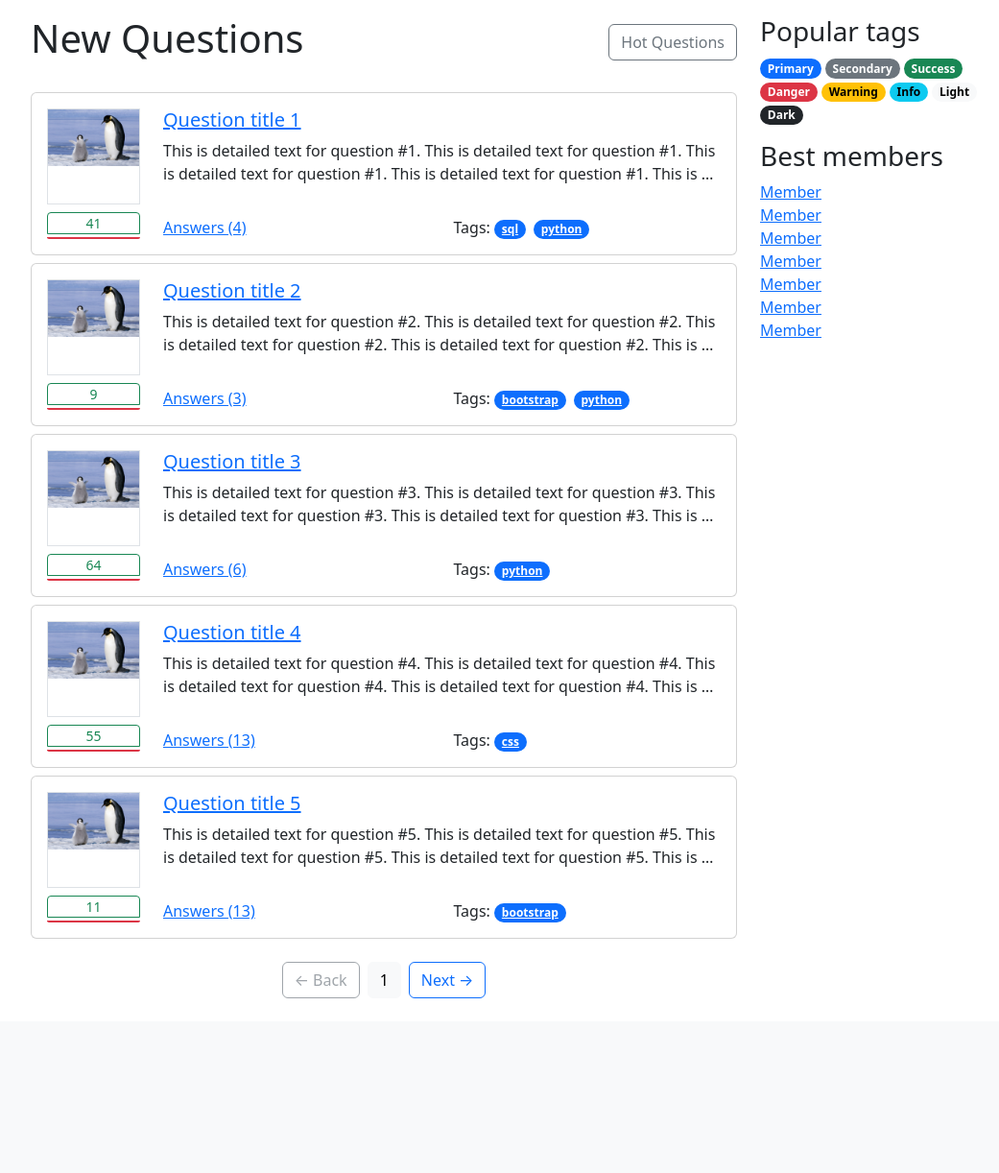
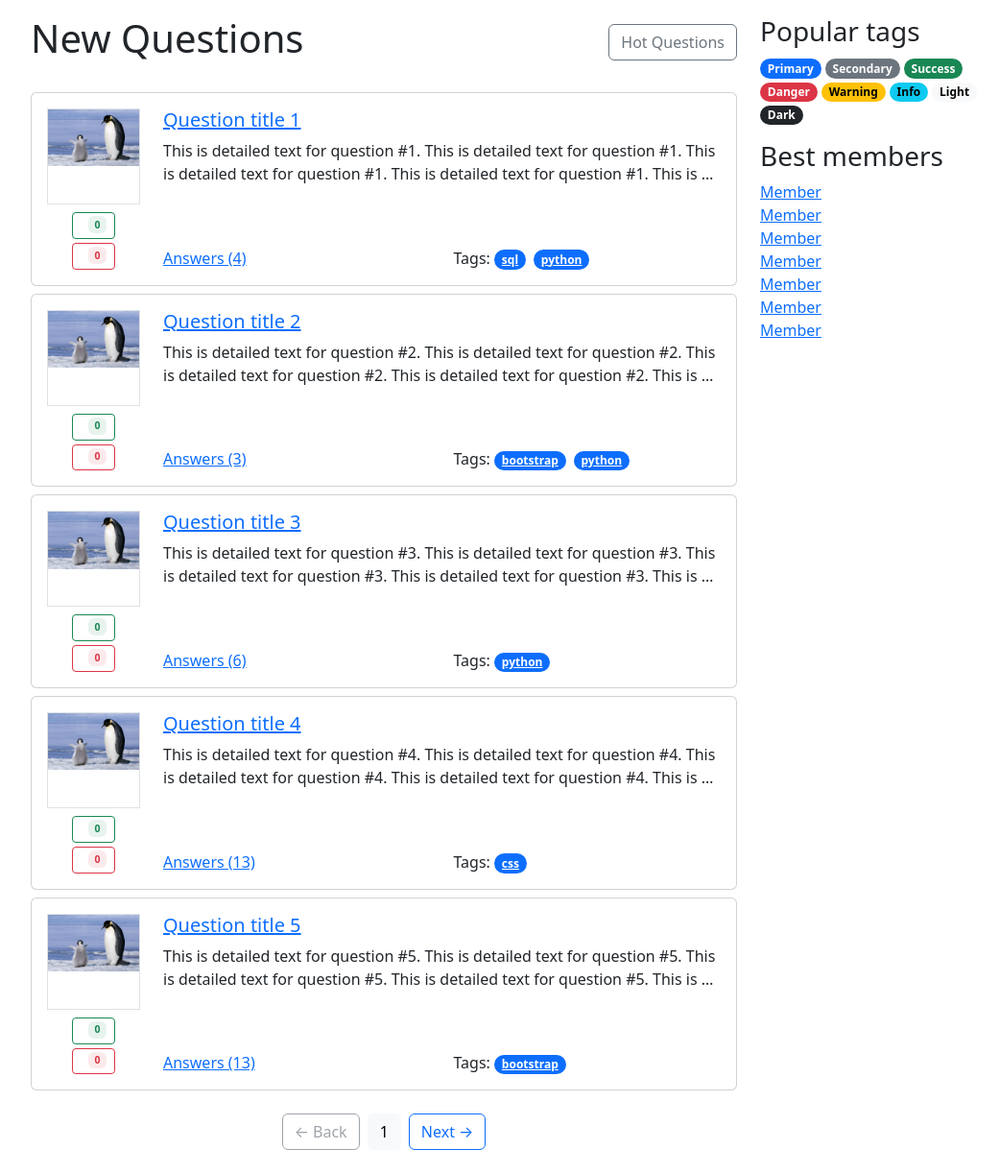
Before and after one commit to Vladip48/projectVK, a Django app: page / in a window 1280 px wide. Shown: the part 56-1278 px from the top of the page at 96% size, without its empty margins (50-1091 px from the left). Before the commit the page ends 1096 px from the top, so only its background shows below. Run offline with Django 5.2, Linux system fonts and the light colour scheme.

Commit message:
Update question.html

```diff
--- a/askme_panichkin/templates/layouts/question.html
+++ b/askme_panichkin/templates/layouts/question.html
@@ -7,16 +7,27 @@
                     <div style="height: 100px;" class="border mb-2 w-100">
                         <img src="{% static question.img_path %}" alt="img" class="img-fluid">
                     </div>
-                    <div class="btn-group-vertical w-100" style="gap: 0.25rem;">
-                        <button class="btn btn-sm btn-outline-success py-0 px-1 like-btn" data-target="question{{ question.id }}Likes">
-                            <i class="bi bi-arrow-up"></i> <span id="question{{ question.id }}Likes">{{ question.rating }}</span>
+                    <div class="d-flex flex-column align-items-center">
+                        <!-- Кнопка лайка -->
+                        <button class="btn btn-sm btn-outline-success d-flex align-items-center mb-1"
+                                onclick="this.querySelector('span').textContent = parseInt(this.querySelector('span').textContent) + 1">
+                            <i class="bi bi-arrow-up me-1"></i>
+                            <span class="badge bg-success bg-opacity-10 text-success ms-1">
+                                {{ question.likes|default:0 }}
+                            </span>
                         </button>
-                        <button class="btn btn-sm btn-outline-danger py-0 px-1 dislike-btn" data-target="question{{ question.id }}Likes">
-                            <i class="bi bi-arrow-down"></i>
+
+                        <!-- Кнопка дизлайка -->
+                        <button class="btn btn-sm btn-outline-danger d-flex align-items-center"
+                                onclick="this.querySelector('span').textContent = parseInt(this.querySelector('span').textContent) + 1">
+                            <i class="bi bi-arrow-down me-1"></i>
+                            <span class="badge bg-danger bg-opacity-10 text-danger ms-1">
+                                {{ question.dislikes|default:0 }}
+                            </span>
                         </button>
                     </div>
                 </div>
-                <div class="col d-flex flex-column justify-content-between">
+                 <div class="col d-flex flex-column justify-content-between">
                     <div>
                         <h5 class="card-title">
                             <a href="{% url 'question' question.id %}">{{ question.title }}</a>
@@ -36,7 +47,6 @@
                             {% endfor %}
                         </div>
                     </div>
-                </div>
             </div>
         </div>
     </div>
```
